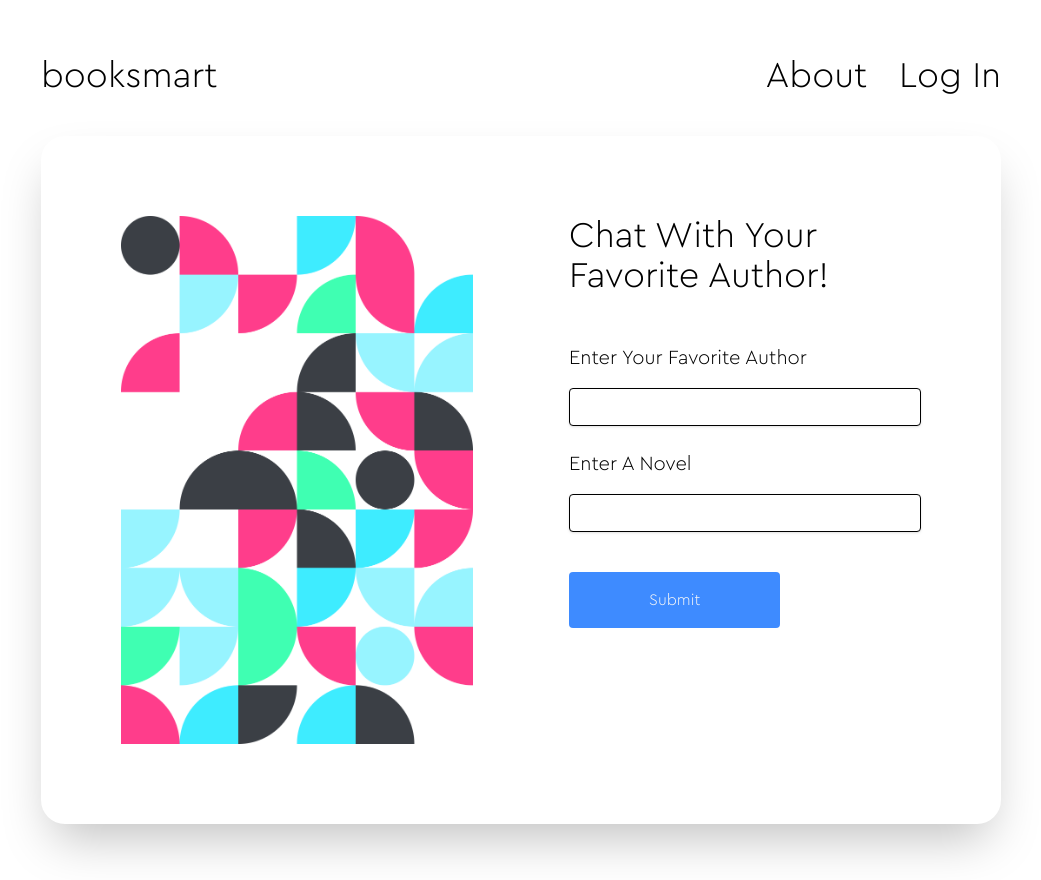
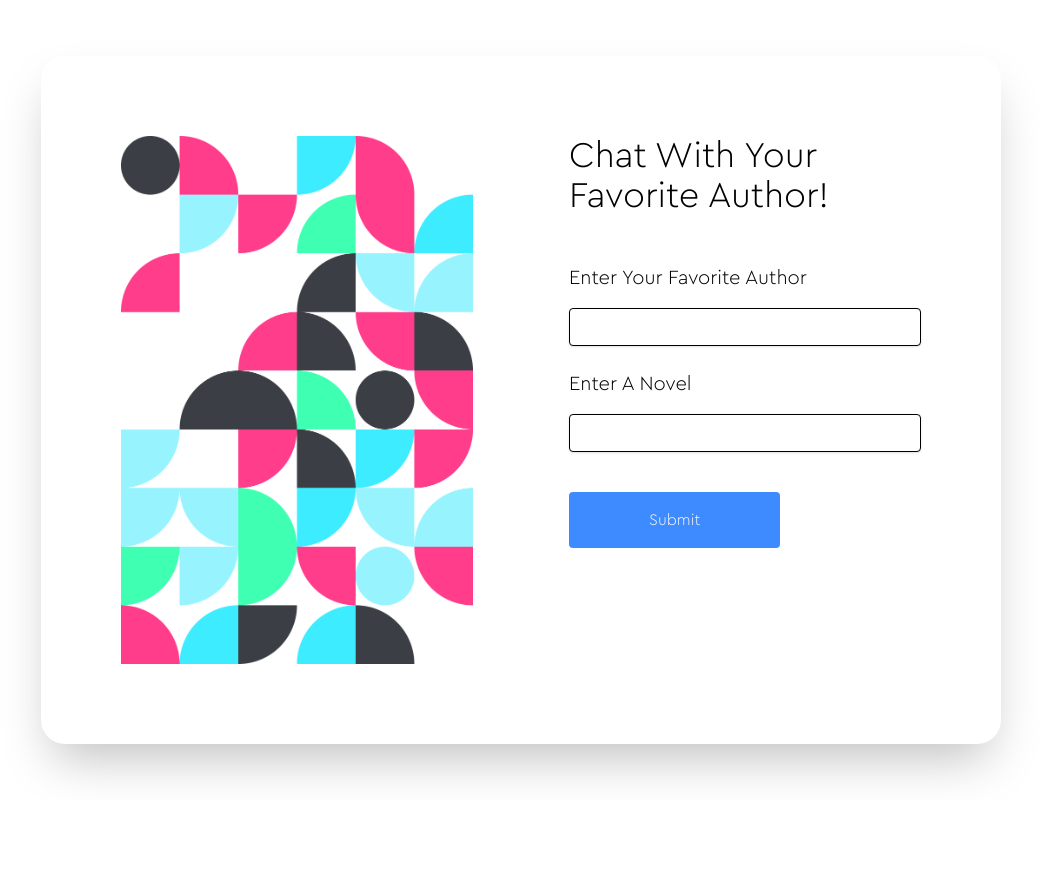
Before and after one commit to ryan-spencer1220/booksmart, a Next.js app: page /dashboard in a window 1280 px wide. Shown: the whole page, without its empty margins (119-1160 px from the left). After the commit the page ends 800 px from the top, so only its background shows below. Built offline with nearby package versions, Linux system fonts and the light colour scheme.

Commit message:
add login modal

```diff
--- /dev/null
+++ b/app/components/modal.tsx
@@ -0,0 +1,45 @@
+"use client";
+import { useState } from "react";
+import React from "react";
+import BlueButton from "./blue-button";
+import GreenButton from "./green-button";
+import Link from "next/link";
+
+export default function Modal(props: any) {
+  const [email, setEmail] = useState<string>("");
+  const [password, setPassword] = useState<string>("");
+
+  if (!props.isVisible) return null;
+  return (
+    <div
+      className="fixed inset-0 bg-black bg-opacity-25 backdrop-blur-lg flex justify-center items-center"
+      onClick={() => props.closeModal()}
+    >
+      <div className="w-[600px] flex flex-col">
+        <div className="bg-white p-12 rounded-2xl grid grid-cols-1 justify-center text-center">
+          <p className="text-2xl py-10">Log in to Booksmart</p>
+          <div className="grid grid-cols-1 gap-4">
+            <BlueButton text="Continue With Apple" />
+            <BlueButton text="Continue With Google" />
+          </div>
+          <div className="flex justify-center items-center py-4">
+            <hr className="w-48 h-1 mx-auto my-4 bg-gray-100 border-1"></hr>
+            <p>or</p>
+            <hr className="w-48 h-1 mx-auto my-4 bg-gray-100 border-1"></hr>
+          </div>
+          <form className="grid grid-cols-1 py-4">
+            <input placeholder="Email" className="my-4 py-4 text-xl" />
+            <input placeholder="Password" className="my-4 py-4 text-xl" />
+            <GreenButton text="Login With Email" link="/" />
+          </form>
+          <Link href="/" className="py-4 hover:text-blue">
+            Forgot your password?
+          </Link>
+          <Link href="/" className="py-4 hover:text-blue">
+            You don't have an account?
+          </Link>
+        </div>
+      </div>
+    </div>
+  );
+}
--- a/app/components/navbar.tsx
+++ b/app/components/navbar.tsx
@@ -1,24 +1,28 @@
-import React from "react";
 import Link from "next/link";
+import { RxHamburgerMenu } from "react-icons/rx";
 
-export default function Navbar() {
+export default function Navbar(props: {
+  setShowModal: React.Dispatch<React.SetStateAction<boolean>>;
+}) {
   return (
-    <ul className="text-4xl flex justify-between relative h-20">
+    <ul className="text-4xl flex md:justify-between justify-between">
       <Link href="/">
         <li>booksmart</li>
       </Link>
-      <div className="flex space-x-8">
+      <div className="md:flex md:space-x-8 hidden md:visible">
         <Link href="/">
           <li className="hover:border-b-lightGreen hover:border-b-8 pb-2">
             About
           </li>
         </Link>
-        <Link href="/">
-          <li className="hover:border-b-lightGreen hover:border-b-8 pb-2">
-            Log In
-          </li>
-        </Link>
+        <li
+          className="hover:border-b-lightGreen hover:border-b-8 pb-2 hover:cursor-pointer"
+          onClick={() => props.setShowModal(true)}
+        >
+          Log In
+        </li>
       </div>
+      <RxHamburgerMenu className="md:hidden" />
     </ul>
   );
 }
--- a/app/layout.tsx
+++ b/app/layout.tsx
@@ -1,6 +1,5 @@
 import "./globals.css";
 import localFont from "@next/font/local";
-import Navbar from "./components/navbar";
 
 const cera_pro = localFont({
   src: [
@@ -8,10 +7,6 @@ const cera_pro = localFont({
       path: "../public/fonts/Cera Pro Light.ttf",
       weight: "700",
     },
-    // {
-    //   path: "../public/fonts/Cera Pro Medium.ttf",
-    //   weight: "700",
-    // },
   ],
   variable: "--font-cera-pro",
 });
@@ -28,10 +23,7 @@ export default function RootLayout({
 }) {
   return (
     <html lang="en" className={`${cera_pro.variable} font-sans`}>
-      <body className="container mx-auto px-40 py-14">
-        <Navbar />
-        {children}
-      </body>
+      <body className="container mx-auto px-40 py-14">{children}</body>
     </html>
   );
 }
--- a/app/page.tsx
+++ b/app/page.tsx
@@ -1,18 +1,35 @@
+"use client";
 import Image from "next/image";
 import GreenButton from "./components/green-button";
 import { FaLightbulb, FaBookOpen } from "react-icons/fa";
 import { BsFillPersonFill } from "react-icons/bs";
+import Navbar from "./components/navbar";
+import Modal from "./components/modal";
+import { useState } from "react";
+
+// interface ModalProps {
+//   showModal: boolean;
+//   setShowModal: (open: boolean) => void;
+// }
 
 export default function Home() {
+  const [showModal, setShowModal] = useState<boolean>(false);
+
+  const closeModal = () => {
+    setShowModal(false);
+  };
+
   return (
+    <>
       <main>
-      <section className="grid grid-cols-2 py-32 place-items-center">
+        <Navbar setShowModal={setShowModal} />
+        <section className="grid md:grid-cols-2 grid-cols-1 py-32 place-items-center">
           <div>
             <h1 className="text-8xl">Welcome to booksmart!</h1>
             <p className="">
-            This web application employs the Chat GPT API to provide a platform
-            for users to converse with their favorite authors, creating a unique
-            and immersive literary experience.
+              This web application employs the Chat GPT API to provide a
+              platform for users to converse with their favorite authors,
+              creating a unique and immersive literary experience.
             </p>
             <div className="py-10">
               <GreenButton text="Check It Out!" link="/dashboard" />
@@ -66,5 +83,7 @@ export default function Home() {
           </div>
         </section>
       </main>
+      <Modal isVisible={showModal} closeModal={closeModal} />
+    </>
   );
 }
--- a/tailwind.config.js
+++ b/tailwind.config.js
@@ -18,6 +18,7 @@ module.exports = {
       white: "#F7F7F7",
       gold: "#E6D184",
       purple: "#A1A9EB",
+      black: "#000000",
     },
     extend: {
       fontFamily: {
```
Lines whose indentation alone changed are shown as unchanged.
